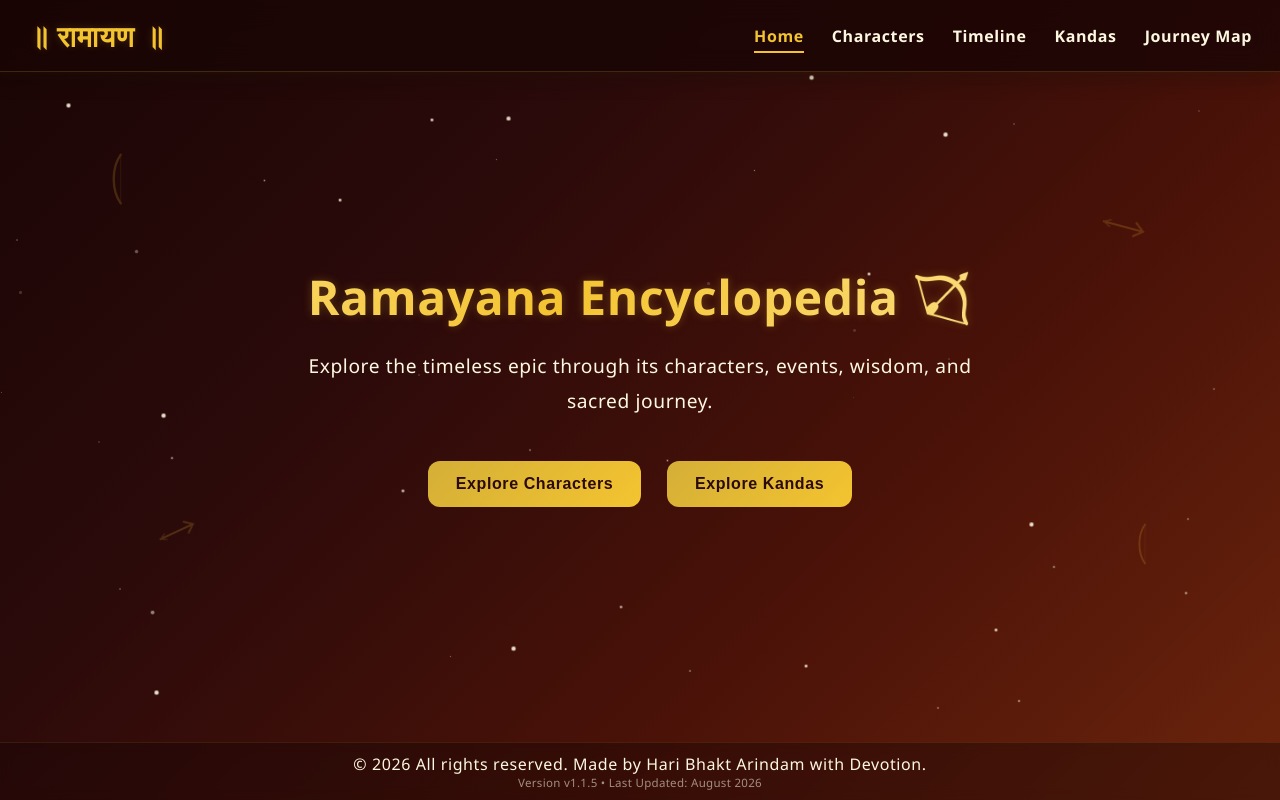
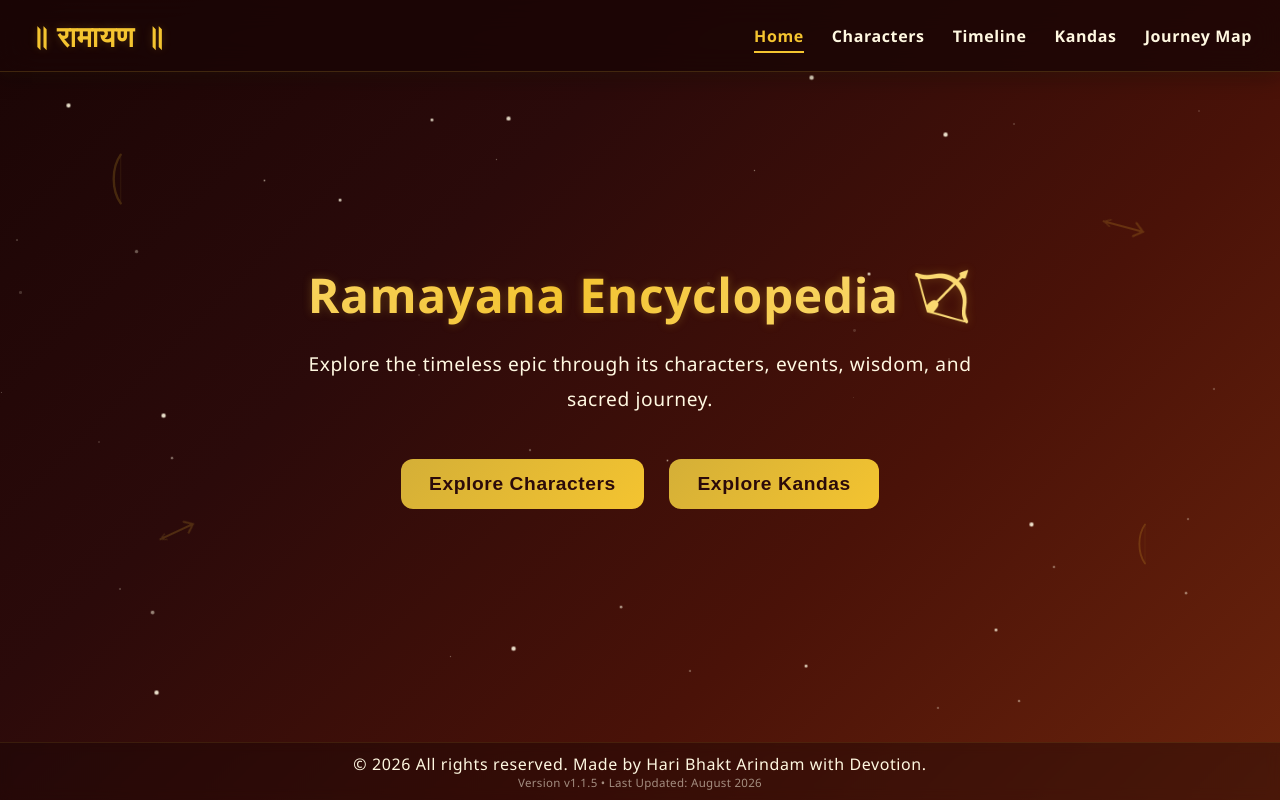
Before and after one commit to Arindam-Harh/Ramayana, a React (Vite) app: page / in a window 1280 px wide. Built offline with nearby package versions, Linux system fonts and the light colour scheme.

Commit message:
Fixed button visibility

```diff
--- a/pages/Home.css
+++ b/pages/Home.css
@@ -31,8 +31,8 @@
 
 .home-btn {
   padding: 14px 28px;
-  font-size: 1rem;
-  font-weight: 700;
+  font-size: 1.2rem;
+  font-weight: 600;
   border: none;
   border-radius: 12px;
   background: linear-gradient(135deg, #d4af37, #f4c430);
```
